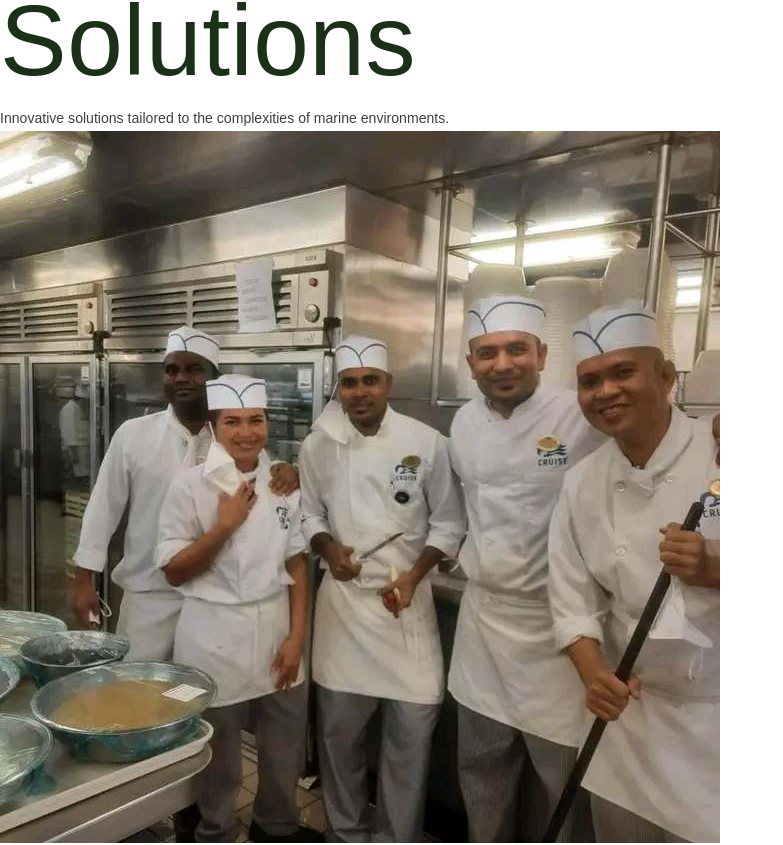
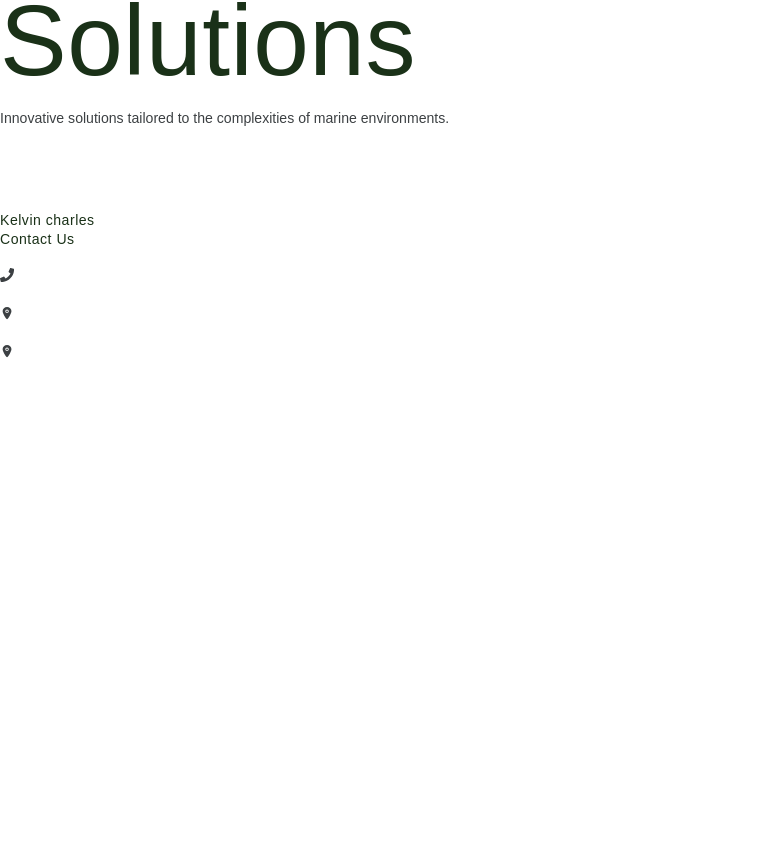
Before and after one commit to alishahal100/kelvin-portfolio, a React (Vite) app: page / in a window 1280 px wide. Shown: the part 2160-3005 px from the top of the page, without its empty margins (0-783 px from the left). After the commit the page ends 2754 px from the top, so only its background shows below. Built offline with nearby package versions, Linux system fonts and the light colour scheme.

Commit message:
file changes

```diff
--- a/src/components/Career.jsx
+++ b/src/components/Career.jsx
@@ -8,13 +8,13 @@ const Career = () => {
   };
 
   return (
-    <div>
-<Navbar/>
-    <div className="bg-gray-100 min-h-screen flex flex-col items-center justify-center">
+    <div className='w-screen  '>
+<Navbar />
+    <div className="bg-gray-100 min-h-screen mt-20 flex flex-col items-center justify-center">
         <div>
             <img src="/job.jpg" alt="" className='max-w-lg h-full ' />
         </div>
-      <div className="max-w-lg bg-white p-8 rounded shadow-md">
+      <div className="max-w-screen bg-white p-8 rounded shadow-md">
         <h1 className="text-3xl font-semibold mb-4">Cruise Ship Career Opportunities</h1>
         <p className="text-gray-700 mb-6">
           We're always looking for talented individuals to join our cruise ship team. If you're passionate
--- a/src/components/Home.jsx
+++ b/src/components/Home.jsx
@@ -8,17 +8,11 @@ const Home = () => {
 
 
   return (
-    <section className=' w-screen  px-10 '>
+    <section className=' w-screen   '>
       <Navbar/>
       <About/>
       <Services/>
-      <div className="bg-gray-100 min-h-screen flex flex-col items-center justify-center">
-        <div>
-            <img src="/job.jpg" alt="" className='max-w-lg h-full ' />
-        </div>
-
-    </div>
-      <Footer/>
+        <Footer/>
     </section >
   )
 }
```
